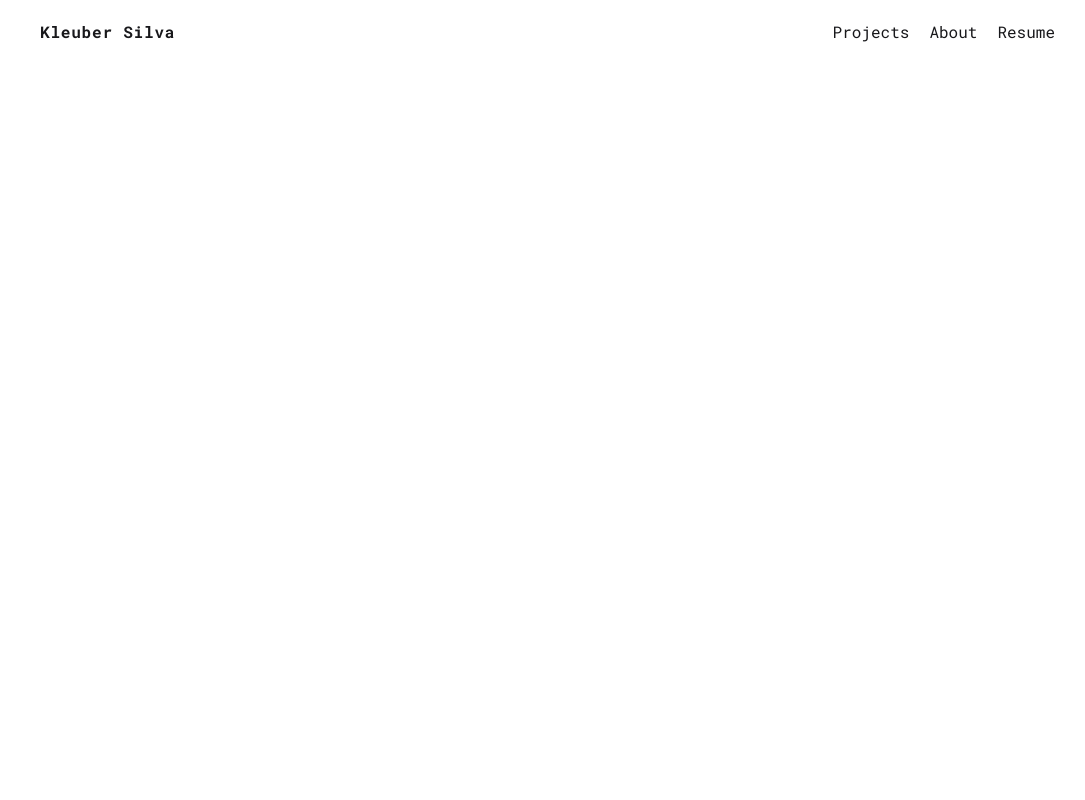
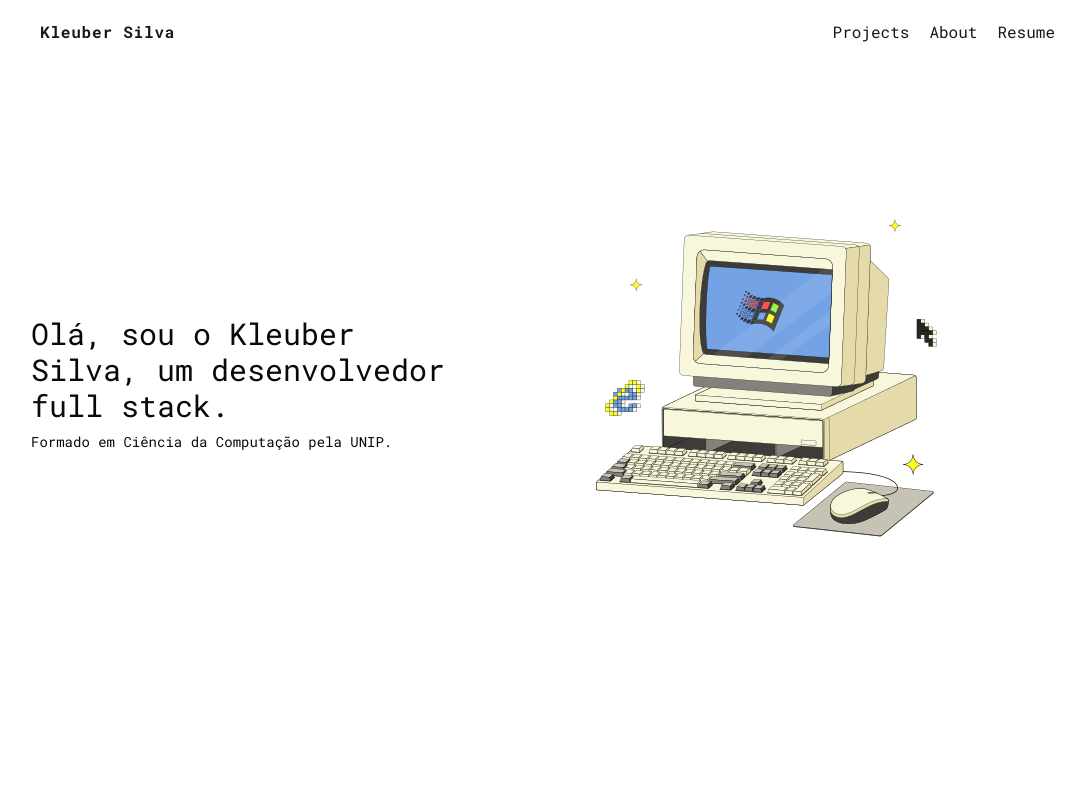
Before and after one commit to kleuberA/portifolio, a Next.js app: page / in a window 1280 px wide. Shown: the top 800 px of the page, without its empty margins (97-1182 px from the left). Built offline with nearby package versions, Linux system fonts and the light colour scheme.

Commit message:
"Added ContainerHero component to Hero section"
This commit adds the `ContainerHero` component to the `Hero` section, which already contains the `Menu` component. The exact implementation and purpose of the `ContainerHero` component are not specified in the provided code diff.

```diff
--- /dev/null
+++ b/src/components/hero/Container.tsx
@@ -0,0 +1,32 @@
+"use client"
+import Image from "next/image";
+import Computer from '../../../public/computer.png';
+import { motion } from "framer-motion";
+
+export default function ContainerHero() {
+    return (
+        <section className="w-[80dvw] min-h-[80dvh] flex flex-row mx-auto items-center">
+            <div className="flex flex-col gap-2">
+                <motion.h1
+                    initial={{ opacity: 0, x: -100 }}
+                    animate={{ opacity: 1, x: 0 }}
+                    transition={{ duration: 1.5 }}
+                    className="text-3xl w-[35dvw]">
+                    Olá, sou o Kleuber Silva, um desenvolvedor full stack.
+                </motion.h1>
+                <motion.span
+                    initial={{ opacity: 0, y: 50 }}
+                    animate={{ opacity: 1, y: 0 }}
+                    transition={{ duration: 1.7 }}
+                    className="text-sm">Formado em Ciência da Computação pela UNIP.</motion.span>
+            </div>
+            <motion.div
+                initial={{ opacity: 0, x: 100 }}
+                animate={{ opacity: 1, x: 0 }}
+                transition={{ duration: 1.5 }}
+                className="w-full flex items-center justify-center">
+                <Image src={Computer} alt={""} />
+            </motion.div>
+        </section>
+    )
+}
--- a/src/components/hero/Hero.tsx
+++ b/src/components/hero/Hero.tsx
@@ -1,9 +1,11 @@
 import Menu from "../menu";
+import ContainerHero from "./Container";
 
 export default function Hero() {
     return (
         <section className="w-full min-h-screen">
             <Menu />
+            <ContainerHero />
         </section>
     )
 }
```
Also changed, not shown: public/computer.png (added).
